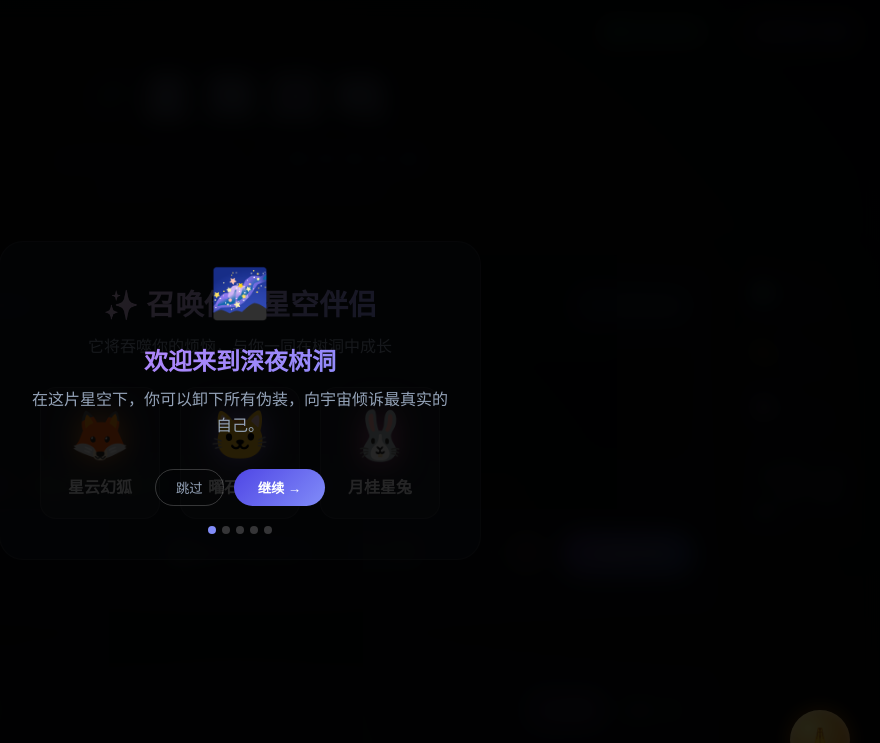
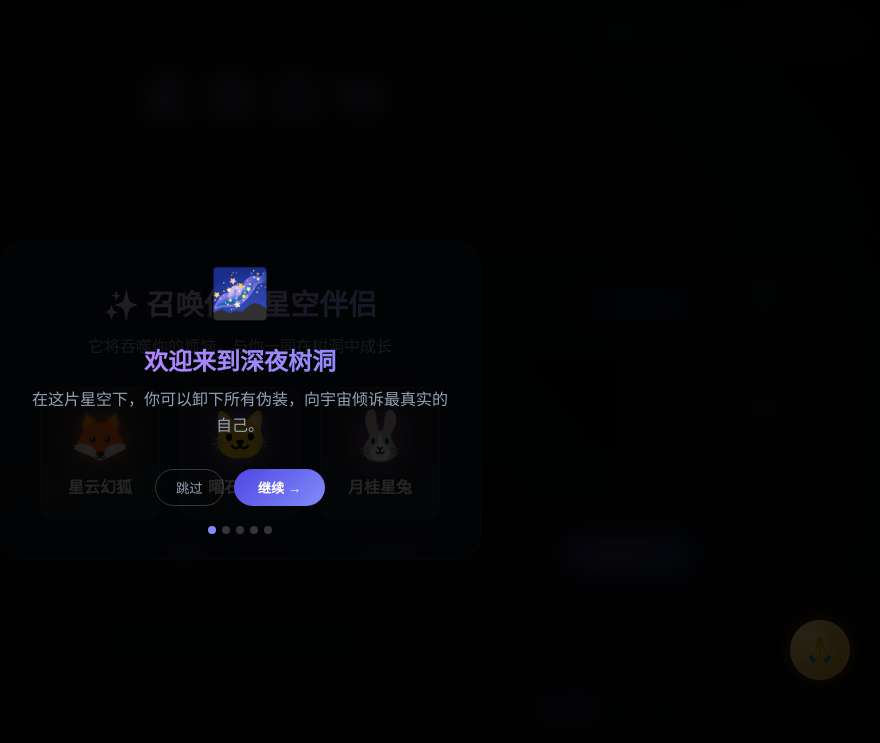
Before and after one commit to messitecladillo-art/-, a plain HTML site: page index.html in a window 1280 px wide. Shown: the top 743 px of the page, without its empty margins (400-1280 px from the left). Drawn offline with nearby package versions, Linux system fonts and the light colour scheme; no server answers.

Commit message:
style(ui): 调整赛博木鱼坐标空间，规避与星际幻兽 UI 重叠的坍缩问题

```diff
--- a/index.html
+++ b/index.html
@@ -513,7 +513,7 @@
     <!-- ============================================== -->
     <!-- ========== 🐟 Z世代赛博解压木鱼 (Cyber Zen) ========== -->
     <!-- ============================================== -->
-    <div id="cyber-zen-widget" style="position: fixed; bottom: 30px; right: 30px; z-index: 9999; cursor: pointer; display: flex; flex-direction: column; align-items: center;" title="狂点解压，积累赛博功德">
+    <div id="cyber-zen-widget" style="position: fixed; bottom: 120px; right: 30px; z-index: 9999; cursor: pointer; display: flex; flex-direction: column; align-items: center;" title="狂点解压，积累赛博功德">
         <div id="cyber-zen-tally" style="color: #fcd34d; font-size: 0.8rem; font-weight: bold; margin-bottom: 5px; text-shadow: 0 0 10px rgba(252,211,77,0.8); opacity: 0; transition: opacity 0.5s;">0 功德</div>
         <div id="cyber-zen-orb" style="width: 60px; height: 60px; background: radial-gradient(circle at 30% 30%, #fef08a, #d97706); border-radius: 50%; box-shadow: 0 0 20px rgba(217,119,6,0.6), inset 0 0 10px rgba(255,255,255,0.5); display: flex; justify-content: center; align-items: center; font-size: 1.5rem; transition: transform 0.1s; user-select: none;">
             🙏
```
